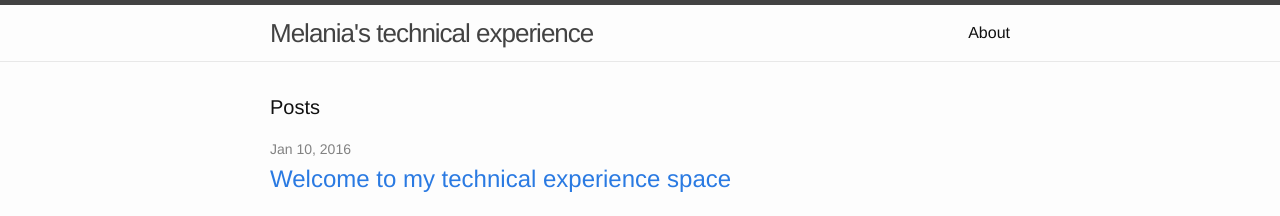
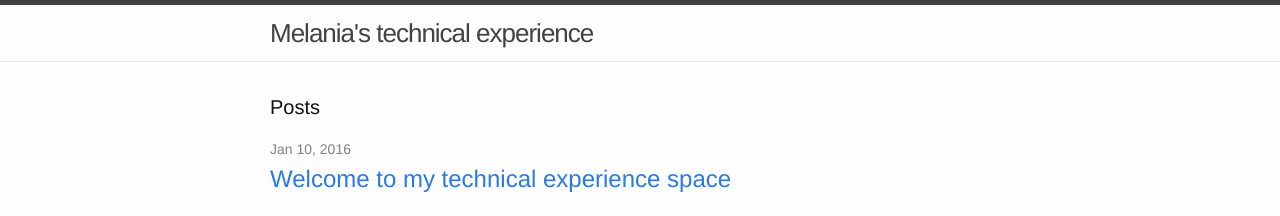
Before and after one commit to melaniaandrisan/melaniaandrisan.github.io, a Jekyll site: the page built from index.html, in a window 1280 px wide. Shown: the top 216 px of the page. Built offline with Jekyll 4.4.1, drawn with Linux system fonts in a browser that asks for light colours.

Commit message:
Updated header.html

```diff
--- a/_includes/header.html
+++ b/_includes/header.html
@@ -14,7 +14,7 @@
       </a>
 
       <div class="trigger">
-        {% for my_page in site.pages %}
+        {% for my_page in site.pages_list %}
           {% if my_page.title %}
           <a class="page-link" href="{{ my_page.url | prepend: site.baseurl }}">{{ my_page.title }}</a>
           {% endif %}
```
